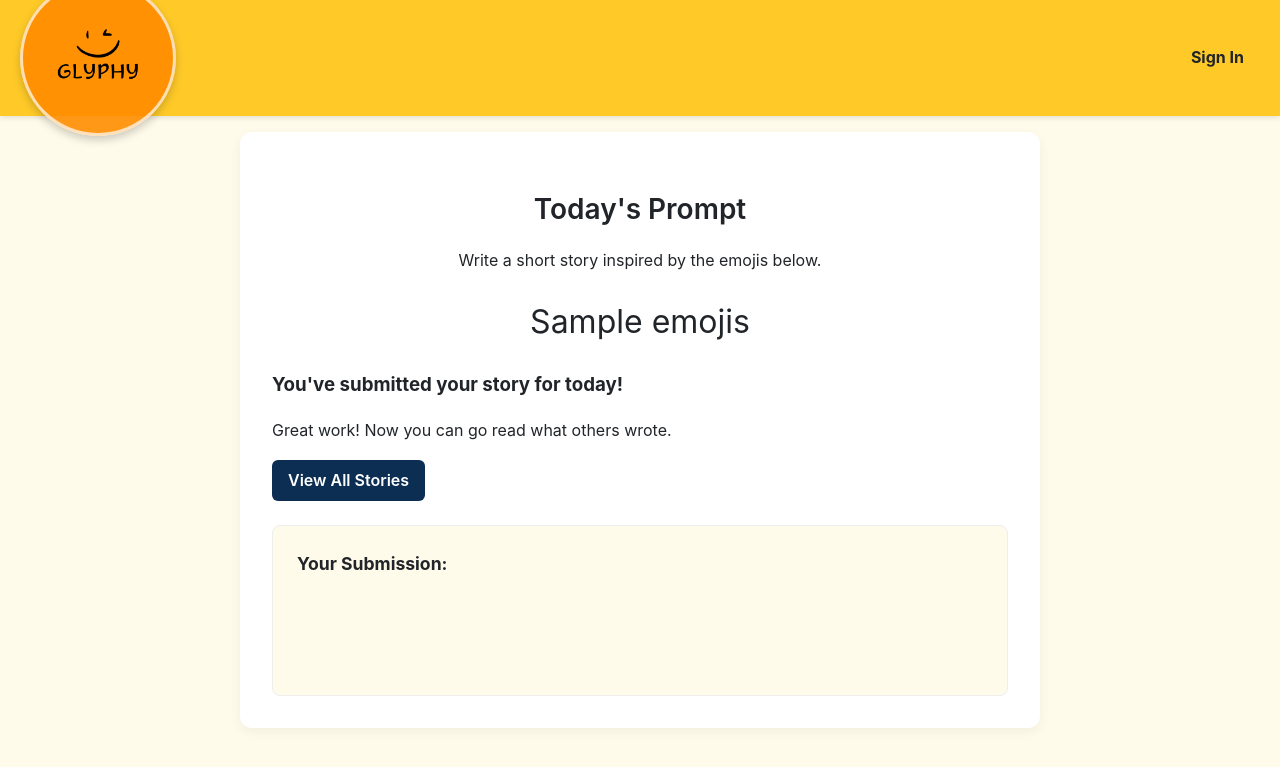
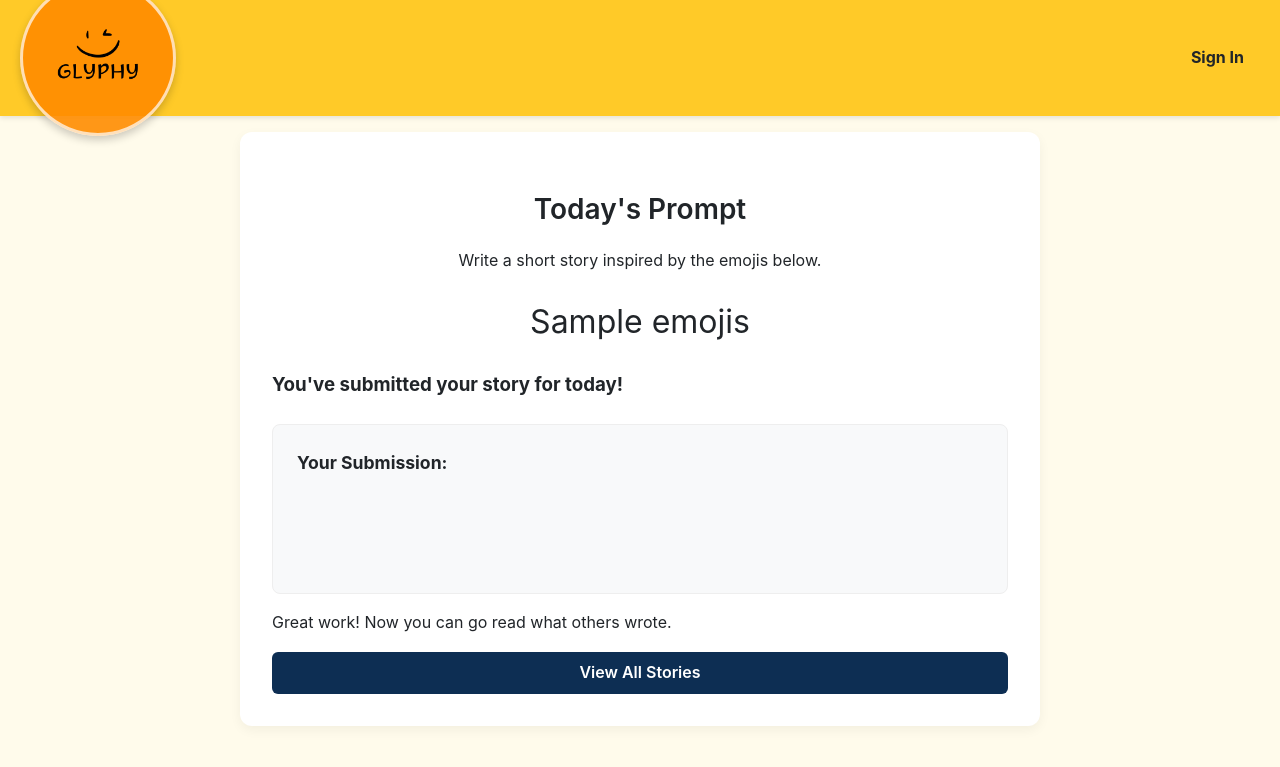
Before and after one commit to JackieHiggins/HackPSU, a Flask app: template app/templates/dashboard.html in a window 1280 px wide. Shown: the top 767 px of the page. Run offline with Flask 3, Linux system fonts and the light colour scheme; tables that the repository leaves empty hold one stand-in row (values such as "Sample post"); the template is opened without the code that fills it: values that come from a table or form of the project are taken from there, most other values are stand-ins (such as "Sample title", 1, 10 or a date in 2020).

Commit message:
centered 'see stories' button and changed hover effect

```diff
--- a/app/static/style.css
+++ b/app/static/style.css
@@ -219,7 +219,7 @@
 }
 
 .submitted-story-card {
-    background: var(--light-cream);
+    background: var(--light-gray);
     border: 1px solid #eee;
     border-radius: 8px;
     padding: 1.5rem;
@@ -478,9 +478,29 @@
     color: white;
 }
 
+.view_stories_btn {
+    padding: 0.5rem 1rem;
+    display: block;
+    margin: 0 auto;
+    font-size: 1rem;
+    font-weight: 600;
+    text-align: center;
+    text-decoration: none;
+    border-radius: 6px;
+    cursor: pointer;
+    transition: all 0.2s;
+    border: none;
+    background: var(--dark-blue);
+    color: white;
+}
+.view_stories_btn:hover{
+    background: var(--dark-blue-hover);
+}
+
 .btn:hover {
     background: var(--dark-blue-hover);
 }
+
 
 .btn.save-edit {
     background: var(--dark-blue);
--- a/app/templates/dashboard.html
+++ b/app/templates/dashboard.html
@@ -12,15 +12,15 @@
 
     {% if user_story %}
     <h3>You've submitted your story for today!</h3>
-    <p>Great work! Now you can go read what others wrote.</p>
-    <a href="{{ url_for('main.stories') }}" class="btn">View All Stories</a>
-
-    <div class="submitted-story-card">
+        <div class="submitted-story-card">
         <h4>Your Submission:</h4>
         <div class="submitted-story-content">
             {{ user_story.content }}
         </div>
     </div>
+    <p>Great work! Now you can go read what others wrote.</p>
+    <a href="{{ url_for('main.stories') }}" class="view_stories_btn">View All Stories</a>
+
 {% else %}
         <h3>Submit Your Story</h3>
         <form action="{{ url_for('main.submit_story') }}" method="POST" class="story-form">
```
